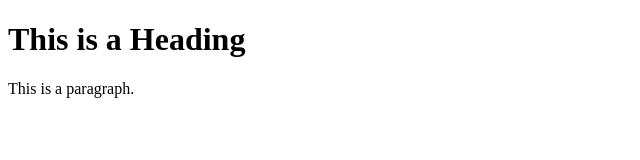
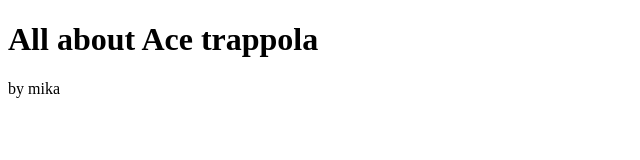
Before and after one commit to franzkafkafan69/andyrasfirsttry, a plain HTML site: page index.html in a window 1280 px wide. Shown: the whole page, without its empty margins (0-640 px from the left). Drawn offline with Linux system fonts and the light colour scheme.

Commit message:
Update index.html

```diff
--- a/index.html
+++ b/index.html
@@ -1,12 +1,12 @@
 <!DOCTYPE html>
 <html>
 <head>
-<title>Page Title</title>
+<title>♡</title>
 </head>
 <body>
 
-<h1>This is a Heading</h1>
-<p>This is a paragraph.</p>
+<h1>All about Ace trappola</h1>
+<p>by mika</p>
 
 </body>
 </html>
```
